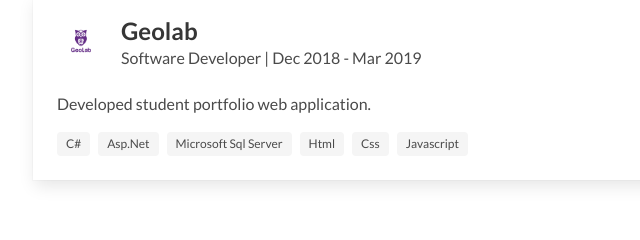
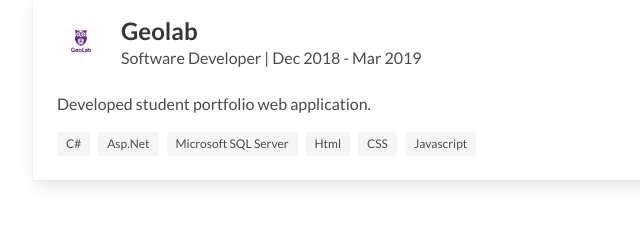
Before and after one commit to Mirianashvili/Mirianashvili.github.io, a plain HTML site: page index.html in a window 1280 px wide. Shown: the part 1120-1360 px from the top of the page, 127-767 px from the left. Drawn offline with Linux system fonts and the light colour scheme.

Commit message:
update remove unused files

```diff
--- a/index.html
+++ b/index.html
@@ -189,9 +189,9 @@
               <div class="tags">
                 <span class="tag">C#</span>
                 <span class="tag">Asp.Net</span>
-                <span class="tag">Microsoft Sql Server</span>
+                <span class="tag">Microsoft SQL Server</span>
                 <span class="tag">Html</span>
-                <span class="tag">Css</span>
+                <span class="tag">CSS</span>
                 <span class="tag">Javascript</span>
               </div>
             </div>
```
Also changed, not shown: assets/images/carousel/1.png (deleted), assets/images/carousel/2.png (deleted), assets/images/carousel/3.png (deleted), assets/images/dunder-mifflin-logo.png (deleted), assets/images/me-big.jpg (deleted), assets/images/mziuri.png (deleted), assets/images/pied-piper-logo.png (deleted), assets/images/project-1-cover.png (deleted), assets/images/project-2-cover.png (deleted), assets/images/project-3-cover.png (deleted), assets/images/project-4-cover.png (deleted), assets/images/project-5-cover.png (deleted), assets/images/project-6-cover.png (deleted).
